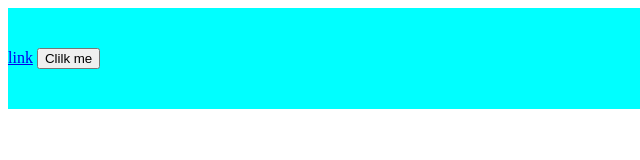
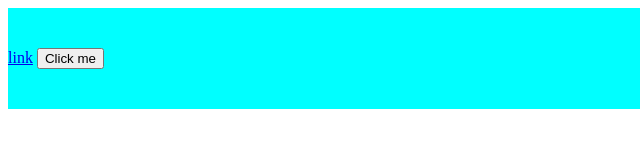
Before and after one commit to flashforward55/team-75, a plain HTML site: page index.html in a window 1280 px wide. Shown: the full height of the page, 0-640 px from the left. Drawn offline with Linux system fonts and the light colour scheme.

Commit message:
Update index.html

```diff
--- a/index.html
+++ b/index.html
@@ -7,9 +7,10 @@
     <title>Document</title>
     <link rel="stylesheet" href="./css/styles.css" />
   </head>
-  <header class="header">
-    <a href="#">link</a>
-    <button>Clilk me</button>
-  </header>
-  <body></body>
+  <body>
+    <header class="header">
+      <a href="#">link</a>
+      <button>Click me</button>
+    </header>
+  </body>
 </html>
```
